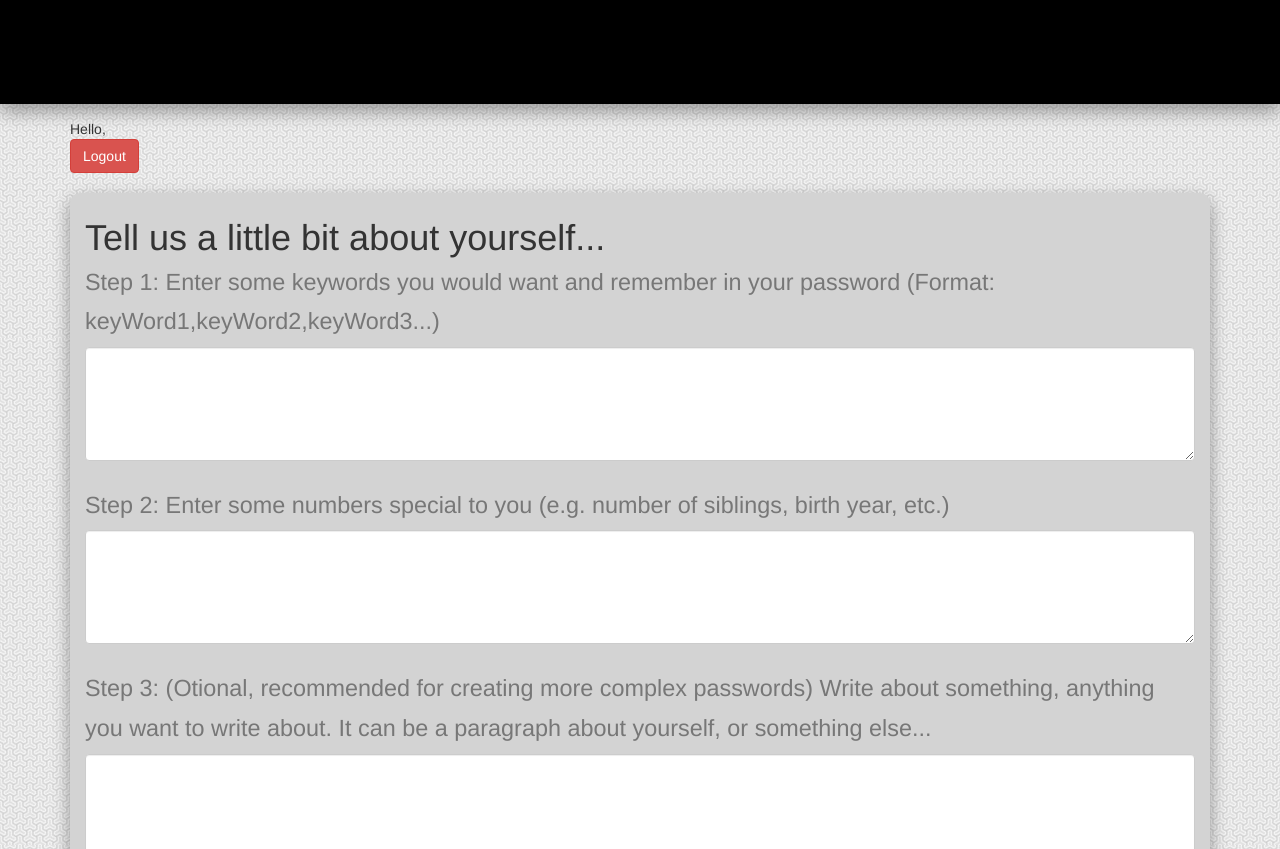
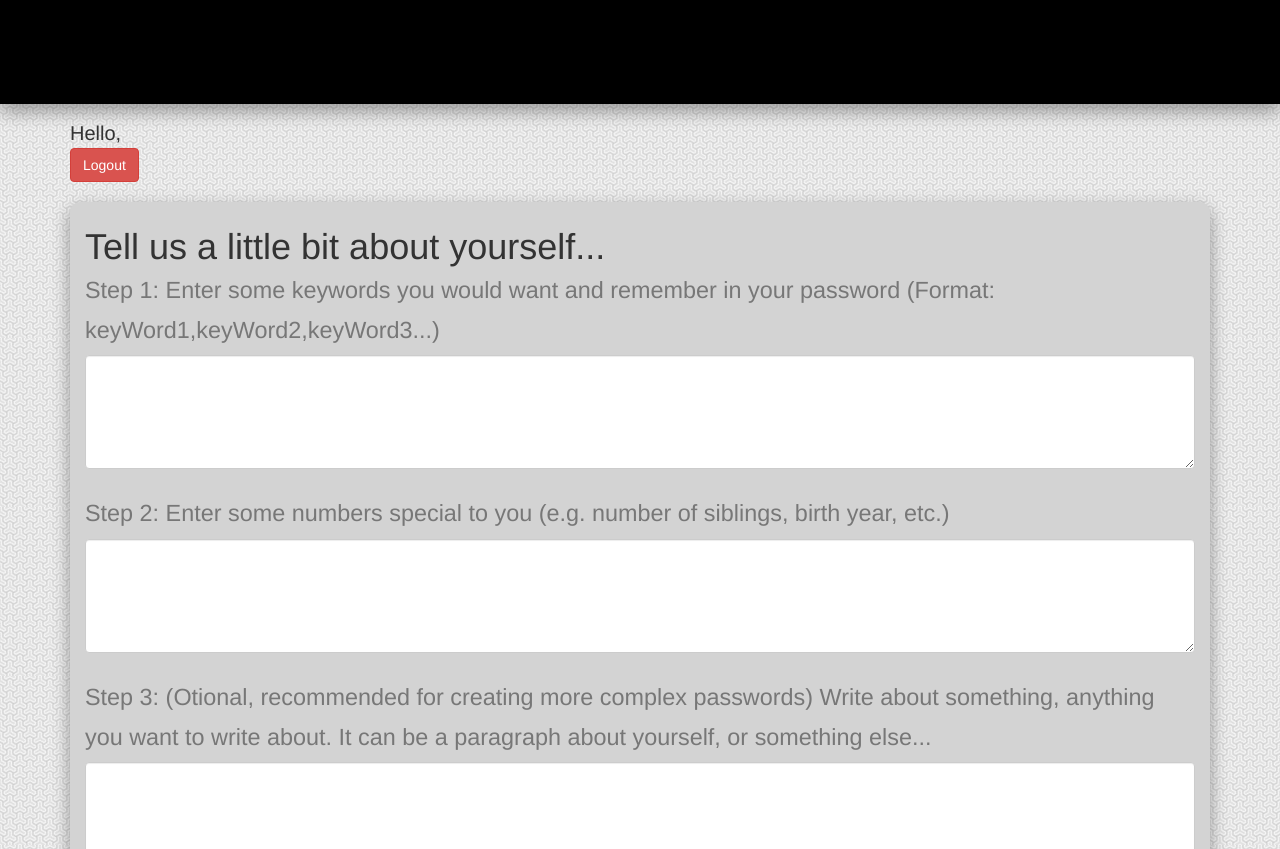
Before and after one commit to dynamitenate/PasswordGenerator, a website: page public/generate/index.html in a window 1280 px wide. Shown: the top 849 px of the page. Drawn offline with nearby package versions, Linux system fonts and the light colour scheme; sample sign-in values are in the browser's storage.

Commit message:
changes, changes, changes

```diff
--- a/public/generate/index.html
+++ b/public/generate/index.html
@@ -31,7 +31,7 @@
 </div>
 <div id="body" style="margin-bottom:45px;">
 	<div class="container">
-		<div id="profile"></div>
+		<div id="profile" style="font-size:20px;"></div>
 		<script>
 			var username = sessionStorage.getItem("username");
 			var name = username.substring(0, username.indexOf('@'));
```
